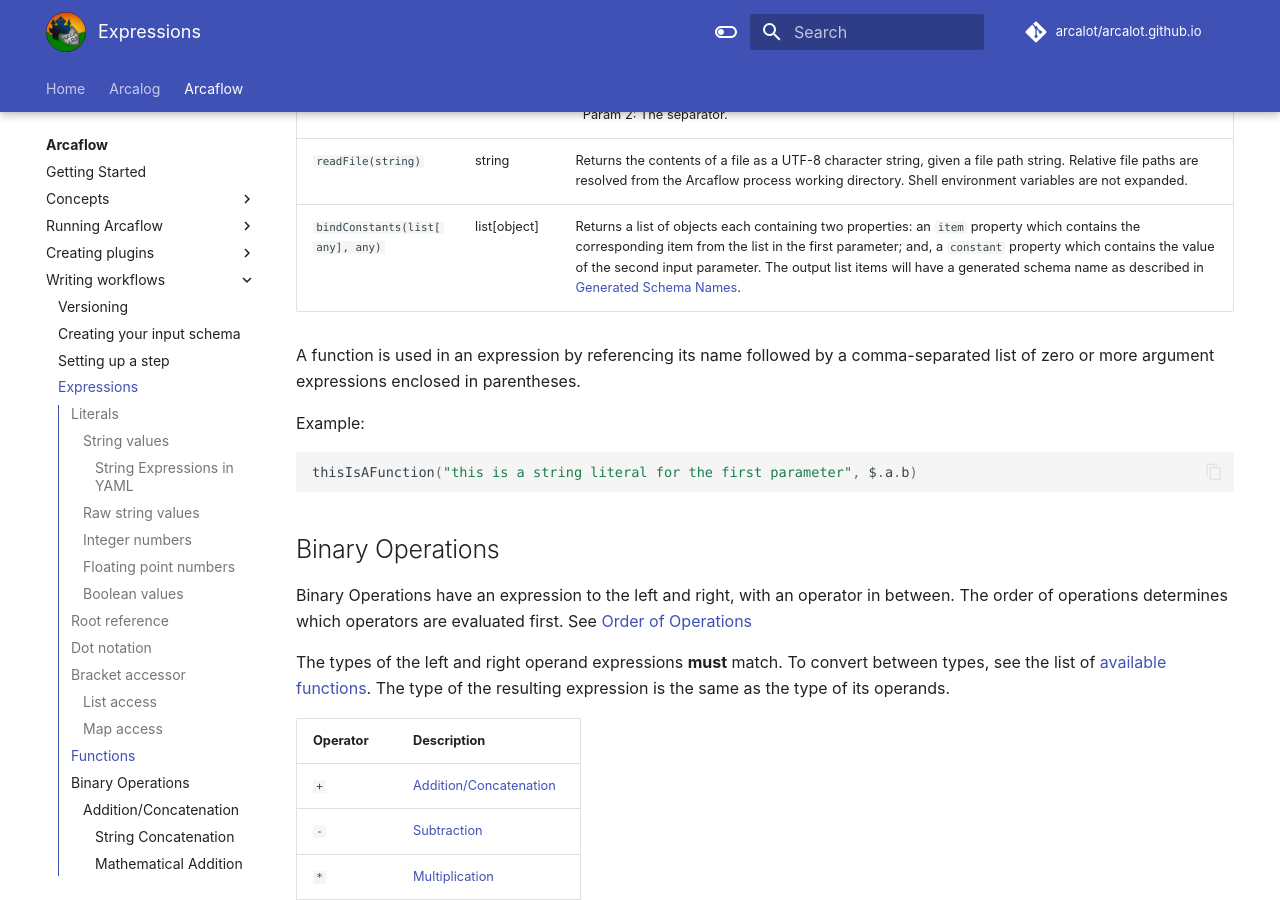
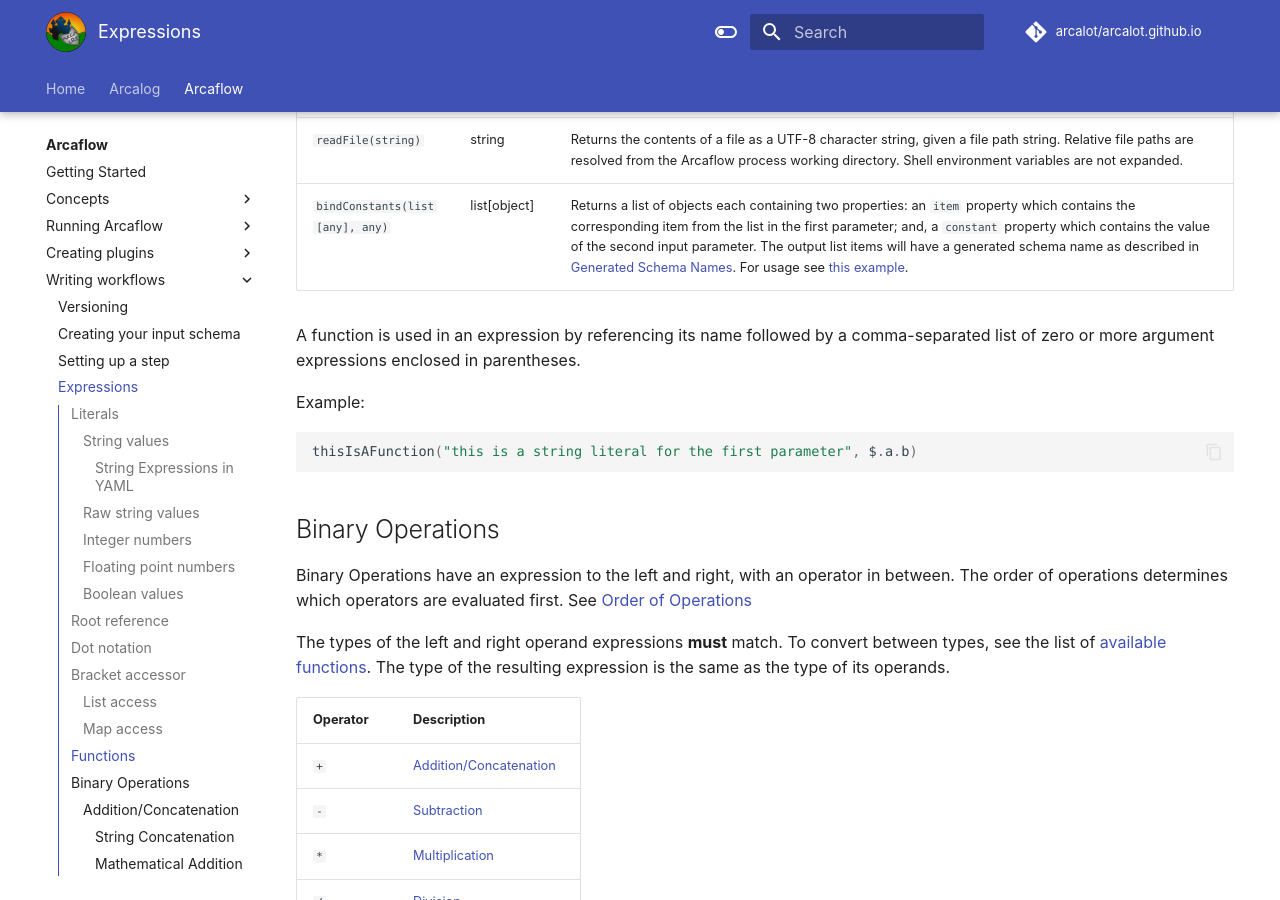
Before and after one commit to arcalot/arcalot.github.io, an MkDocs documentation site: the page built from docs/arcaflow/workflows/expressions.md, in a window 1280 px wide and 900 px high, scrolled down 7955 px. Built offline with MkDocs 1.6.1 and Material for MkDocs 9.7.7, drawn with Linux system fonts in a browser that asks for light colours; comment, search, counter and statistics services are not loaded.

Commit message:
link to expressions example

````diff
--- a/docs/arcaflow/workflows/expressions.md
+++ b/docs/arcaflow/workflows/expressions.md
@@ -261,7 +261,7 @@ Functions:
 | `toUpper(string)`                                | string       | Returns the input with Unicode letters mapped to their upper case.                                                                                                                                                                                                                                                                                                                                                                                                                             |
 | `splitString(string, string)`                    | list[string] | Returns a list of the substrings which appear between instances of the specified separator; the separator instances are not included in the resulting list elements; adjacent occurrences of separator instances as well as instances appearing at the beginning or ending of the input will produce empty string list elements.<br>&nbsp; Param 1: The string to split.<br>&nbsp; Param 2: The separator.                                                                                     |
 | `readFile(string)`                               | string |  Returns the contents of a file as a UTF-8 character string, given a file path string. Relative file paths are resolved from the Arcaflow process working directory. Shell environment variables are not expanded.                                                                                     |
-| `bindConstants(list[any], any)`                               | list[object] |  Returns a list of objects each containing two properties: an `item` property which contains the corresponding item from the list in the first parameter; and, a `constant` property which contains the value of the second input parameter. The output list items will have a generated schema name as described in [Generated Schema Names](schemas.md#generated-combined-schema-names).                                                                                 |
+| `bindConstants(list[any], any)`                               | list[object] |  Returns a list of objects each containing two properties: an `item` property which contains the corresponding item from the list in the first parameter; and, a `constant` property which contains the value of the second input parameter. The output list items will have a generated schema name as described in [Generated Schema Names](schemas.md#generated-combined-schema-names). For usage see [this example](expressions.md#binding-constants).                                                                                |
 
 
 
@@ -536,8 +536,6 @@ steps:
 
 ### Binding Constants
 
-
-
 ```yaml title="input.yaml"
 repeated_inputs:
   hostname: mogo
````
